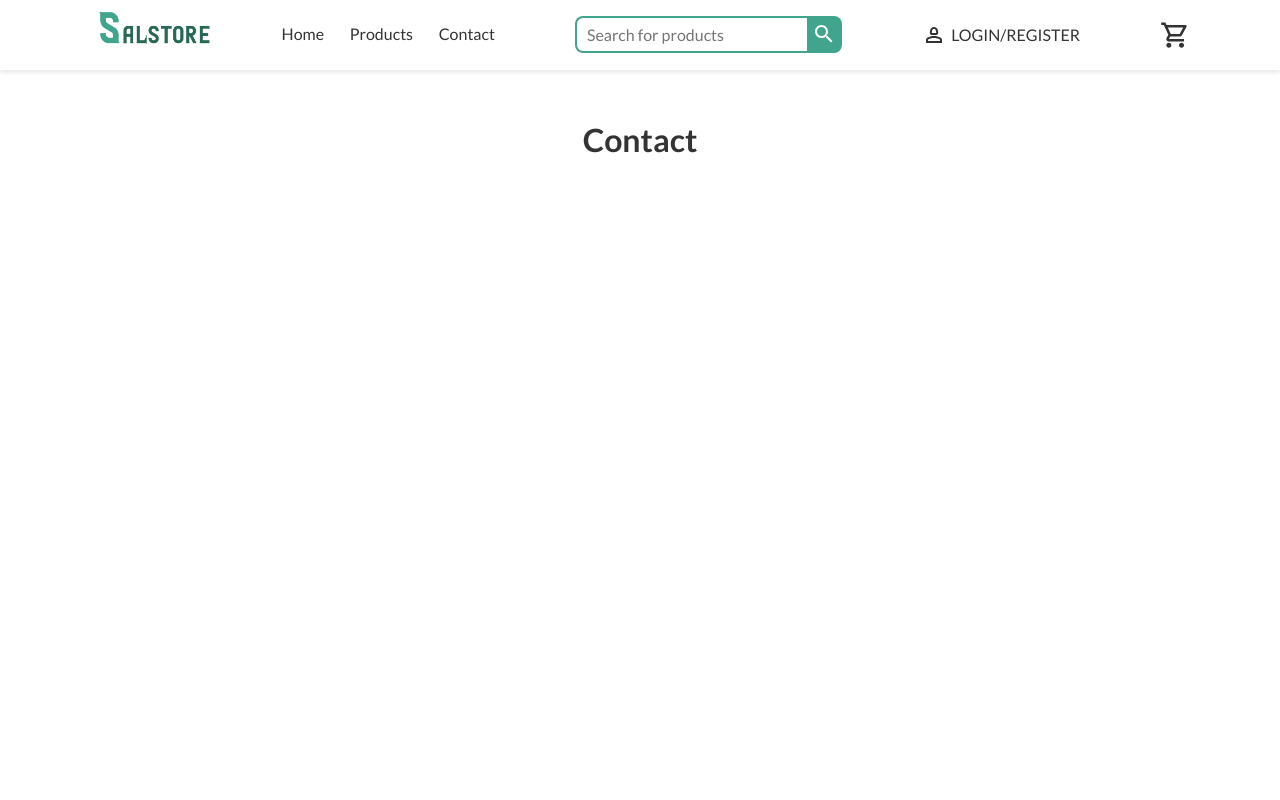
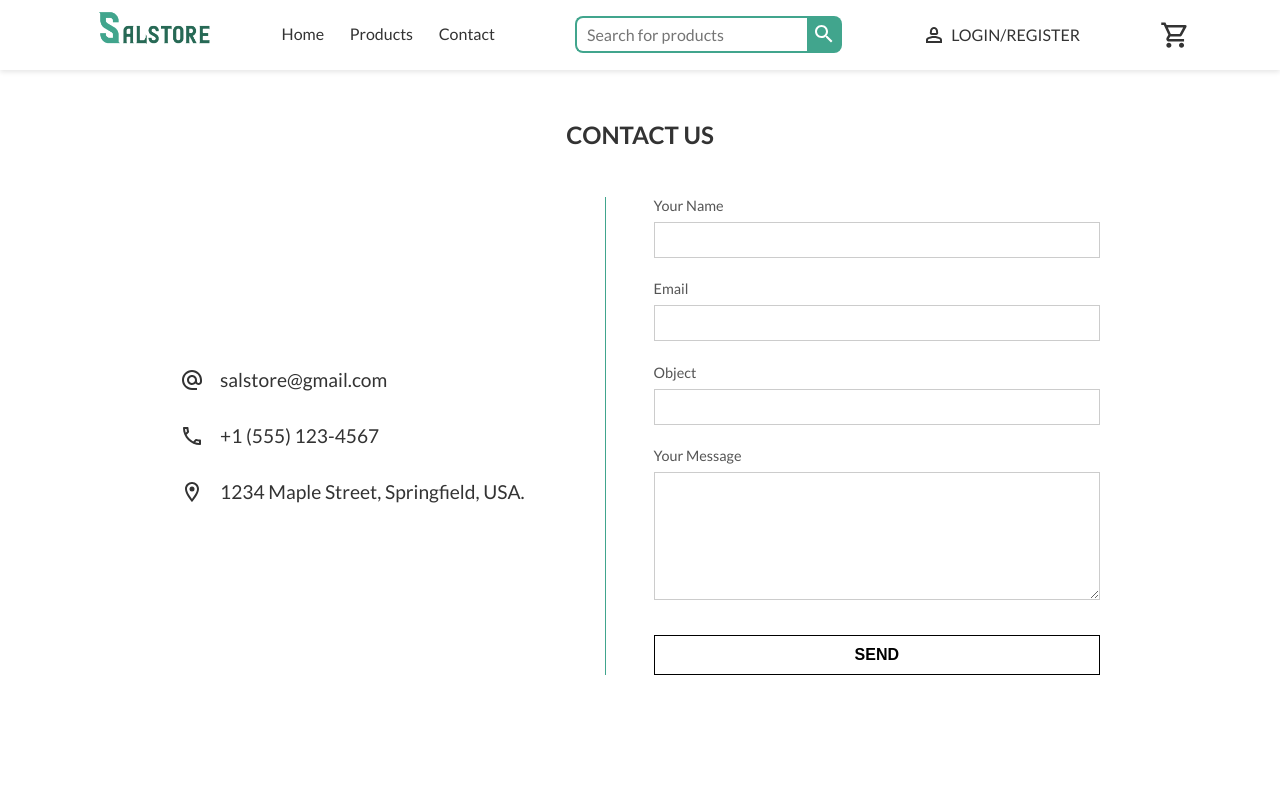
Before and after one commit to salmaane/salstore-ecommerce-store, a React (Vite) app: page /contact in a window 1280 px wide. Shown: the top 800 px of the page. Built offline with nearby package versions, Linux system fonts and the light colour scheme.

Commit message:
contact page completed (styles)

```diff
--- a/src/components/layout/Footer.jsx
+++ b/src/components/layout/Footer.jsx
@@ -64,9 +64,9 @@ function Footer() {
       </div>
       <div className="sub-footer" >
         <div className='terms-privacy'>
-          <Link to="contact">Contact us</Link>
-          <Link to="">Privacy Policy</Link>
-          <Link to="">Terms of use</Link>
+          <Link to="contact" onClick={()=>window.scrollTo(0,0)}>Contact us</Link>
+          <Link to="" onClick={()=>window.scrollTo(0,0)}>Privacy Policy</Link>
+          <Link to="" onClick={()=>window.scrollTo(0,0)}>Terms of use</Link>
         </div>
         <p>© 2023 All Rights Reserved by Salstore</p>
       </div>
--- a/src/pages/ContactPage.jsx
+++ b/src/pages/ContactPage.jsx
@@ -1,9 +1,47 @@
 import "../styles/contactPage.css";
+import AlternateEmailOutlinedIcon from '@mui/icons-material/AlternateEmailOutlined';
+import LocalPhoneOutlinedIcon from '@mui/icons-material/LocalPhoneOutlined';
+import LocationOnOutlinedIcon from '@mui/icons-material/LocationOnOutlined';
 
 function ContactPage() {
   return (
     <div className='contactPage-container'>
-        <h1>Contact</h1>
+        <h2>CONTACT US</h2>
+        <section className="contact-container">
+          <div className="infos">
+            <div>
+              <AlternateEmailOutlinedIcon/>
+              <p>salstore@gmail.com</p>
+            </div>
+            <div>
+              <LocalPhoneOutlinedIcon/>
+              <p>+1 (555) 123-4567</p>
+            </div>
+            <div>
+              <LocationOnOutlinedIcon/>
+              <p>1234 Maple Street, Springfield, USA.</p>
+            </div>
+          </div>
+          <form className="form">
+            <div>
+              <label htmlFor="name" >Your Name</label>
+              <input type="text" id="name"/>
+            </div>
+            <div>
+              <label htmlFor="email">Email</label>
+              <input type="email" id="email"/>
+            </div>
+            <div>
+              <label htmlFor="object">Object</label>
+              <input type="text" id="object"/>
+            </div>
+            <div>
+              <label htmlFor="message" >Your Message</label>
+              <textarea id="message"></textarea>
+            </div>
+            <button className="submit-button">SEND</button>
+          </form>
+        </section>
     </div>
   )
 }
--- a/src/styles/contactPage.css
+++ b/src/styles/contactPage.css
@@ -2,5 +2,69 @@
     min-height: 100vh;
     padding: 7.5rem 7%;
     display: flex;
+    justify-content: flex-start;
+    flex-direction: column;
+    gap: 3rem;
+    align-items: center;
+}
+.contact-container {
+    display: flex;
+    gap: 5rem;
+    width: 100%;
     justify-content: center;
+    align-items: center;
 }
+.infos {
+    display: flex;
+    flex-direction: column;
+    gap: 2rem;
+}
+.infos div {
+    font-size: 1.2rem;
+    display: flex;
+    gap: 1rem;
+}
+.form {
+    width: 45%;
+    display: flex;
+    flex-direction: column;
+    gap: 1.4rem;
+    border-left: 1px solid var(--primary);
+    padding-left: 3rem;
+}
+.form > div {
+    display: flex;
+    flex-direction: column;
+    gap: 0.5rem;
+}
+.form input, #message {
+    font-size: 1rem;
+    padding: 8px 10px;
+    border:1px solid #ccc;
+}
+.form label {
+    font-size: 0.9rem;
+    color: #555;
+}
+.form input:focus , #message:focus {
+    outline: 1px solid black;
+}
+.form #message {
+    min-width: 100%;
+    max-width: 100%;
+    height: 8rem;
+}
+.form .submit-button {
+    padding: 0.6rem;
+    font-size: 1rem;
+    font-weight: bold;
+    cursor: pointer;
+    width: 100%;
+    background-color: transparent;
+    border: 1px solid black;
+    color: black;
+}
+.form .submit-button:hover {
+    border-color: #555;
+    color: #555;
+}
```
